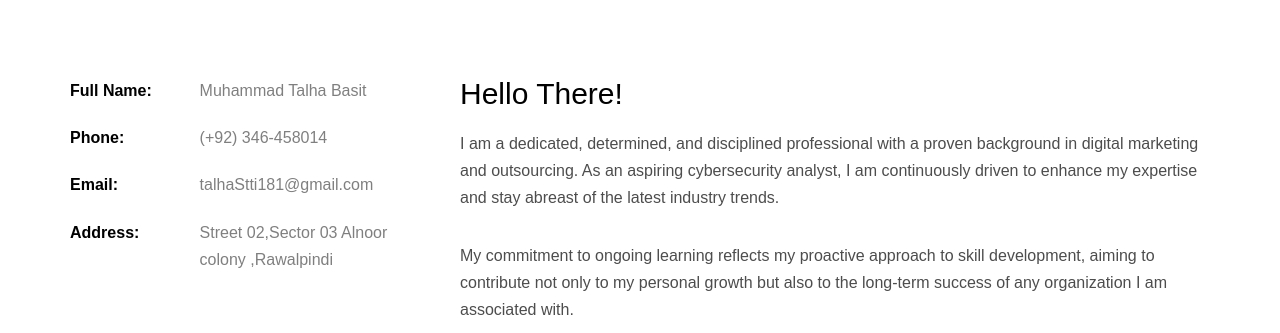
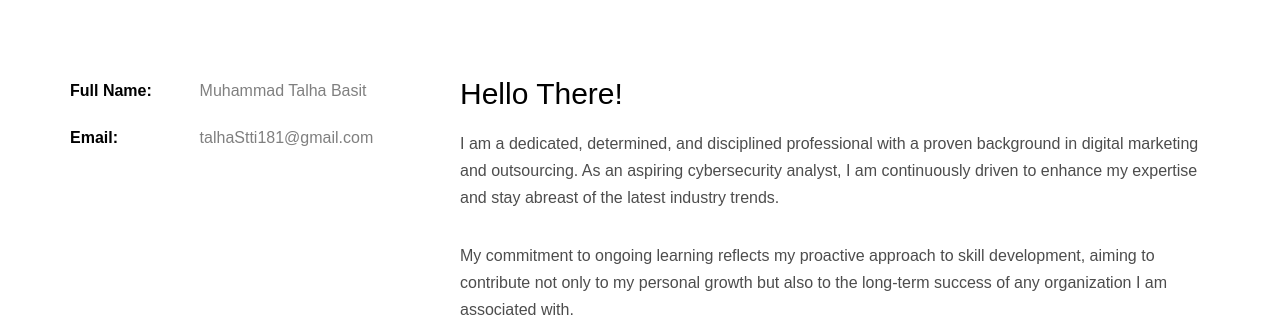
Before and after one commit to talhaStti/portfolio, a plain HTML site: page index.html in a window 1280 px wide. Shown: the part 995-1328 px from the top of the page. Drawn offline with Linux system fonts and the light colour scheme; some packages are replaced by stand-ins of ours; no server answers; files whose address does not match are found by name.

Commit message:
Update index.html

```diff
--- a/index.html
+++ b/index.html
@@ -77,9 +77,8 @@
 				<div class="col-md-4">
 					<ul class="info">
 						<li><span class="first-block">Full Name:</span><span class="second-block">Muhammad Talha Basit</span></li>
-						<li><span class="first-block">Phone:</span><span class="second-block">(+92) 346-458014</span></li>
+
 						<li><span class="first-block">Email:</span><span class="second-block">talhaStti181@gmail.com</span></li>
-						<li><span class="first-block">Address:</span><span class="second-block">Street 02,Sector 03 Alnoor colony ,Rawalpindi</span></li>
 					</ul>
 				</div>
 				<div class="col-md-8">
```
